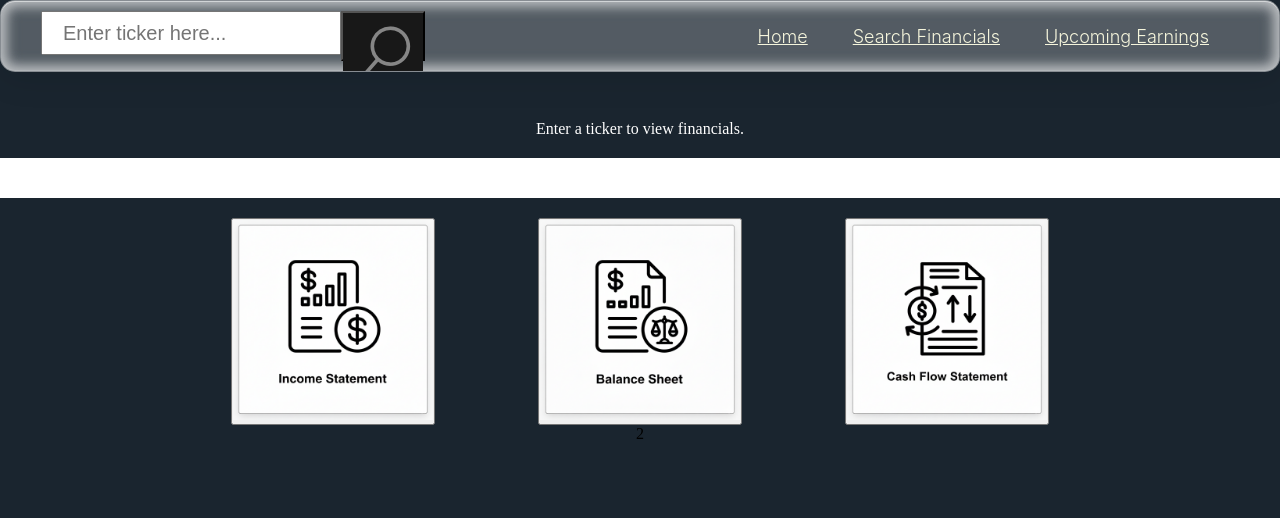
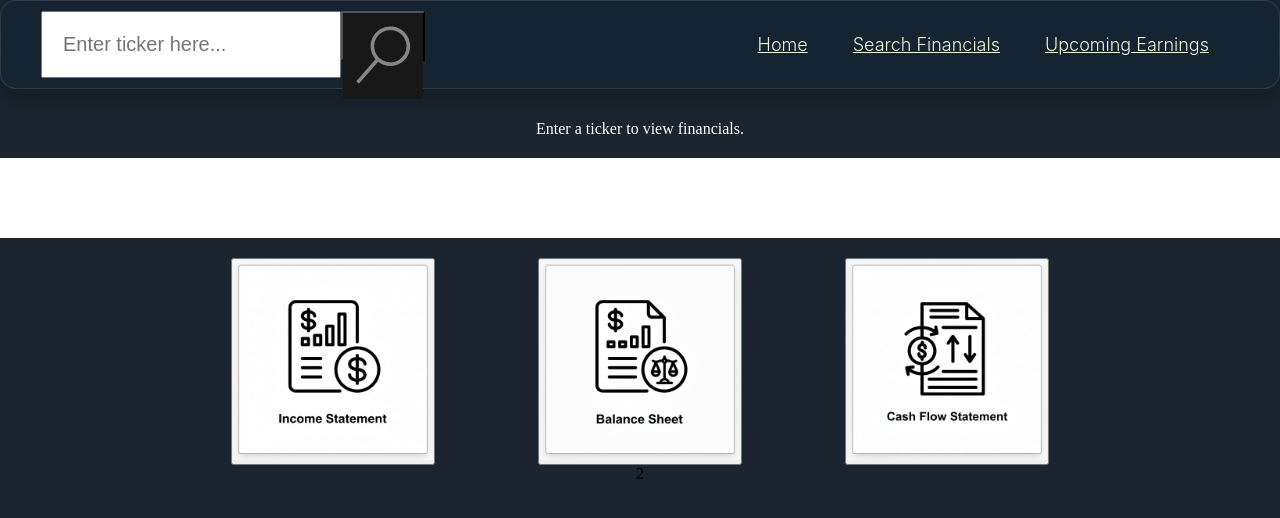
Before and after one commit to kijookijoo/stock-financials, a React (Vite) app: page /financials in a window 1280 px wide. Shown: the top 518 px of the page. Built offline with nearby package versions, Linux system fonts and the light colour scheme; no server answers.

Commit message:
visual enhancements

```diff
--- a/src/components/AppHeader.css
+++ b/src/components/AppHeader.css
@@ -8,16 +8,15 @@
   display: flex;
   justify-content: space-between;
   align-items: center;
-  background: rgba(255, 255, 255, 0.25);
-  backdrop-filter: blur(11px);
-  -webkit-backdrop-filter: blur(11px);
-  border: 1px solid rgba(255, 255, 255, 0.3);
-  box-shadow: 0 8px 32px rgba(0, 0, 0, 0.1),
-    inset 0 1px 0 rgba(255, 255, 255, 0.5),
-    inset 0 -1px 0 rgba(255, 255, 255, 0.1),
-    inset 0 0 12px 6px rgba(255, 255, 255, 0.6);
-  overflow: hidden;
-  border-radius: 15px;
+
+  background: rgba(26, 37, 47, 0.4);
+  backdrop-filter: blur(16px) saturate(180%);
+  -webkit-backdrop-filter: blur(16px) saturate(180%);
+
+  border: 1px solid rgba(255, 255, 255, 0.1);
+  box-shadow: 0 8px 32px 0 rgba(0, 0, 0, 0.3);
+
+  border-radius: 16px;
   z-index: 1000;
 }
 
--- a/src/pages/FinancialsPage.css
+++ b/src/pages/FinancialsPage.css
@@ -13,8 +13,10 @@
 .ticker-input {
   padding: 20px;
   width: 300px;
-  height: 10px;
+  /* background: rgba(255, 255, 255, 0.15); */
   font-size: 20px;
+
+  outline: none;
 }
 
 .search-button {
@@ -130,13 +132,27 @@
 
 .info-container {
   display: flex;
-  flex-direction: column;
-  align-items: center;
+  flex-direction: row;
+  align-items: top;
   justify-content: center;
   text-align: center;
   background-color: white;
   width: 100vw;
-  padding: 20px;
+  padding: 40px 20px;
+  gap: 40px;
+}
+
+.profile-container {
+  display: flex;
+  flex-direction: column;
+  align-items: center;
+  min-width: 200px;
+}
+
+.intro-container {
+  max-width: 600px;
+  display: flex;
+  align-items: center;
 }
 
 .company-logo {
@@ -179,7 +195,7 @@
 
 .company-intro {
   font-family: system-ui, Avenir, Helvetica, Arial, sans-serif;
-  font-size: 16px;
+  font-size: 25px;
   line-height: 1.5;
   color: #4a5568;
   max-width: 600px;
@@ -199,12 +215,12 @@
 }
 
 .summary-container {
-    display: flex;
-    flex-direction: row;
-    width: 80%;
-    justify-content: space-evenly;
+  display: flex;
+  flex-direction: row;
+  width: 80%;
+  justify-content: space-evenly;
 }
 
 .incomestatement-image {
-    width: 200px;
+  width: 200px;
 }
--- a/src/pages/FinancialsPage.jsx
+++ b/src/pages/FinancialsPage.jsx
@@ -34,10 +34,13 @@ export function FinancialsPage() {
         setIsLoading(true);
 
         try {
-            const [infoResult, introResult, financialsResult] = await Promise.all([
+            const [infoResult, financialsResult] = await Promise.all([
                 fetch(`${URL}/info?ticker=${tickerSymbol}`).then(res => res.json()),
-                fetch(`${URL}/intro?ticker=${tickerSymbol}`).then(res => res.text()),
                 fetch(`${URL}/financials?ticker=${tickerSymbol}`).then(res => res.json())
+            ]);
+
+            const [introResult] = await Promise.all([
+                fetch(`${URL}/intro?name=${infoResult["name"]}`).then(res => res.text()),
             ]);
 
             const companyData = { ...infoResult, intro: introResult.replace(/^"|"$/g, '') };
@@ -85,6 +88,7 @@ export function FinancialsPage() {
 
                 <div className="reports-container">
                     <div className="info-container">
+                        <div className="profile-container">
                             {(companyInfo["image"] && companyInfo["image"] !== "") &&
                                 <div className="logo-wrapper">
                                     {ticker && currDisplay && <img className="company-logo" src={companyInfo["image"]} />}
@@ -98,13 +102,19 @@ export function FinancialsPage() {
                             <h4 className="company-ticker">
                                 {ticker && currDisplay && ("(" + ticker + ")")}
                             </h4>
+                        </div>
 
+                        <div className="intro-container">
                         {(companyInfo["intro"] && companyInfo["intro"] !== "") &&
                             <p className="company-intro">
                                 {ticker && currDisplay && companyInfo["intro"]}
                             </p>
                         }
                         </div>
+                    </div>
+
+
+
 
                     <div className="summary-container">
                         <AnimatePresence>
```
Also changed, not shown: 1 other file (tests, documents, lock files or other folders). Lines whose indentation alone changed are shown as unchanged.
